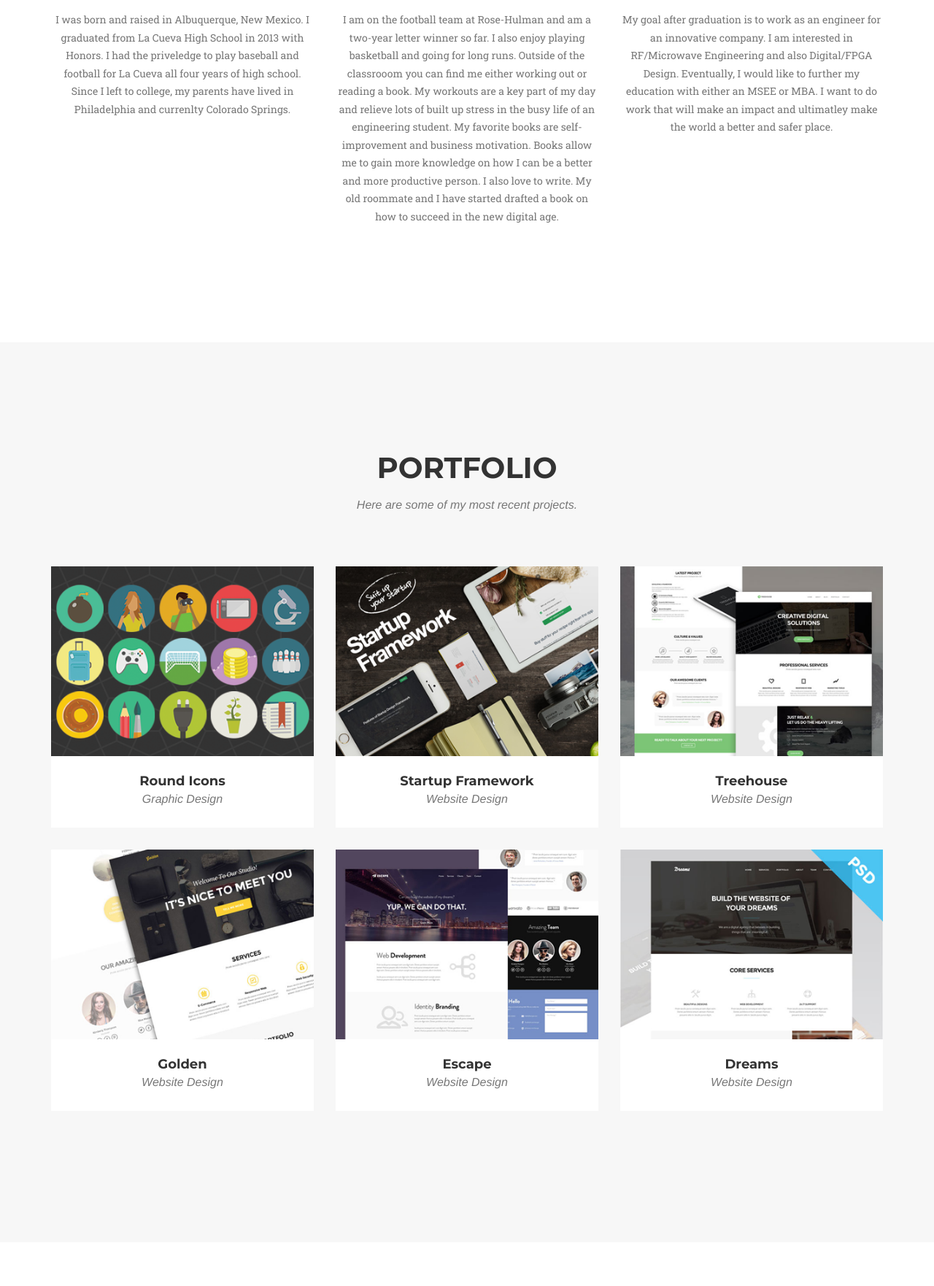
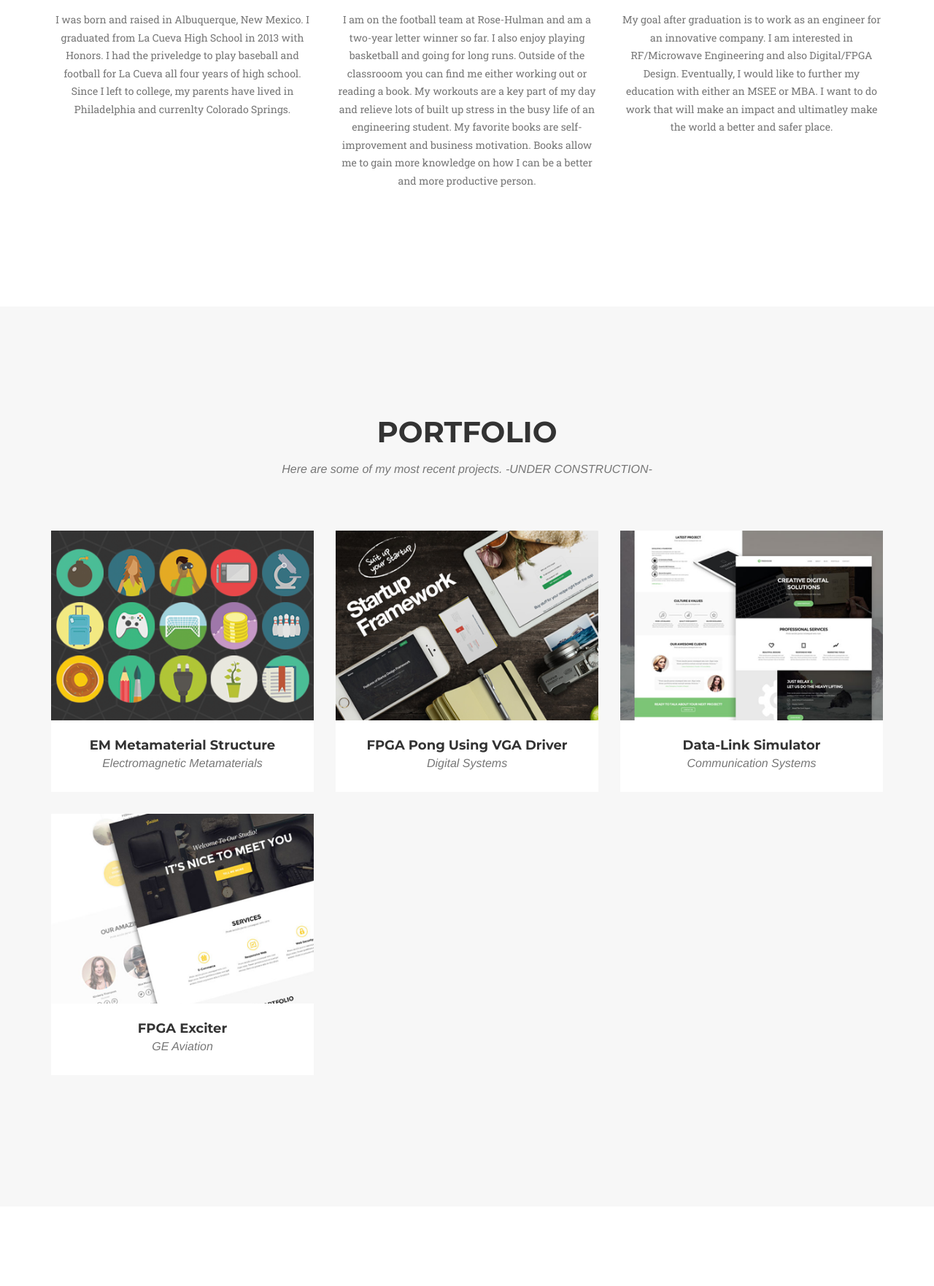
Before and after one commit to zach13silva/personal-site, a Python web app: template templates/index.html in a window 1280 px wide. Shown: the part 1542-3304 px from the top of the page at 73% size. Run offline with Jinja, Linux system fonts and the light colour scheme; the template is opened without the code that fills it, so the values that code supplies are empty; some libraries are stand-ins or nearby versions; some web fonts are replaced.

Commit message:
portfolio titles

```diff
--- a/templates/index.html
+++ b/templates/index.html
@@ -128,7 +128,7 @@
                         <i class="fa fa-laptop fa-stack-1x fa-inverse"></i>
                     </span>
                     <h4 class="service-heading">What I do</h4>
-                    <p class="text-muted">I am on the football team at Rose-Hulman and  am a two-year letter winner so far. I also enjoy playing basketball and going for long runs. Outside of the classrooom you can find me either working out or reading a book. My workouts are a key part of my day and relieve lots of built up stress in the busy life of an engineering student. My favorite books are self-improvement and business motivation. Books allow me to gain more knowledge on how I can be a better and more productive person. I also love to write. My old roommate and I have started drafted a book on how to succeed in the new digital age.</p>
+                    <p class="text-muted">I am on the football team at Rose-Hulman and  am a two-year letter winner so far. I also enjoy playing basketball and going for long runs. Outside of the classrooom you can find me either working out or reading a book. My workouts are a key part of my day and relieve lots of built up stress in the busy life of an engineering student. My favorite books are self-improvement and business motivation. Books allow me to gain more knowledge on how I can be a better and more productive person. </p>
                 </div>
                 <div class="col-md-4">
                     <span class="fa-stack fa-4x">
@@ -148,7 +148,7 @@
             <div class="row">
                 <div class="col-lg-12 text-center">
                     <h2 class="section-heading">Portfolio</h2>
-                    <h3 class="section-subheading text-muted">Here are some of my most recent projects.</h3>
+                    <h3 class="section-subheading text-muted">Here are some of my most recent projects. -UNDER CONSTRUCTION-</h3>
                 </div>
             </div>
             <div class="row">
@@ -162,8 +162,8 @@
                         <img src="assets/img/portfolio/roundicons.png" class="img-responsive" alt="">
                     </a>
                     <div class="portfolio-caption">
-                        <h4>Round Icons</h4>
-                        <p class="text-muted">Graphic Design</p>
+                        <h4>EM Metamaterial Structure</h4>
+                        <p class="text-muted">Electromagnetic Metamaterials</p>
                     </div>
                 </div>
                 <div class="col-md-4 col-sm-6 portfolio-item">
@@ -176,8 +176,8 @@
                         <img src="assets/img/portfolio/startup-framework.png" class="img-responsive" alt="">
                     </a>
                     <div class="portfolio-caption">
-                        <h4>Startup Framework</h4>
-                        <p class="text-muted">Website Design</p>
+                        <h4>FPGA Pong Using VGA Driver</h4>
+                        <p class="text-muted">Digital Systems</p>
                     </div>
                 </div>
                 <div class="col-md-4 col-sm-6 portfolio-item">
@@ -190,8 +190,8 @@
                         <img src="assets/img/portfolio/treehouse.png" class="img-responsive" alt="">
                     </a>
                     <div class="portfolio-caption">
-                        <h4>Treehouse</h4>
-                        <p class="text-muted">Website Design</p>
+                        <h4>Data-Link Simulator</h4>
+                        <p class="text-muted">Communication Systems</p>
                     </div>
                 </div>
                 <div class="col-md-4 col-sm-6 portfolio-item">
@@ -204,11 +204,11 @@
                         <img src="assets/img/portfolio/golden.png" class="img-responsive" alt="">
                     </a>
                     <div class="portfolio-caption">
-                        <h4>Golden</h4>
-                        <p class="text-muted">Website Design</p>
+                        <h4>FPGA Exciter</h4>
+                        <p class="text-muted">GE Aviation</p>
                     </div>
                 </div>
-                <div class="col-md-4 col-sm-6 portfolio-item">
+                <!-- <div class="col-md-4 col-sm-6 portfolio-item">
                     <a href="#portfolioModal5" class="portfolio-link" data-toggle="modal">
                         <div class="portfolio-hover">
                             <div class="portfolio-hover-content">
@@ -263,7 +263,7 @@
 									<h4 class="subheading">Terre Haute, Indiana</h4>
                                 </div>
                                 <div class="timeline-body">
-                                    <p class="text-muted">I am a senior electrical engineer at Rose-Hulman. I have taken higher level courses in electromagnetics where I have gained experience designing and simulating in CST, and testing different structures with the VNA. In EM Metamaterials, I have been exposed to multiband and enhanced bandwidth, artificial magnetic conductors, and electromagnetic bandgap structures.  </p>
+                                    <p class="text-muted">I am a senior electrical engineer at Rose-Hulman. I have taken higher level courses in electromagnetics where I have gained experience designing and simulating in CST, and testing different structures with the VNA. I have utilized Matlab in my communications and signal processing courses.  </p>
                                 </div>
                             </div>
                         </li>
```
Also changed, not shown: other parts of templates/index.html (+4 -4 lines).
